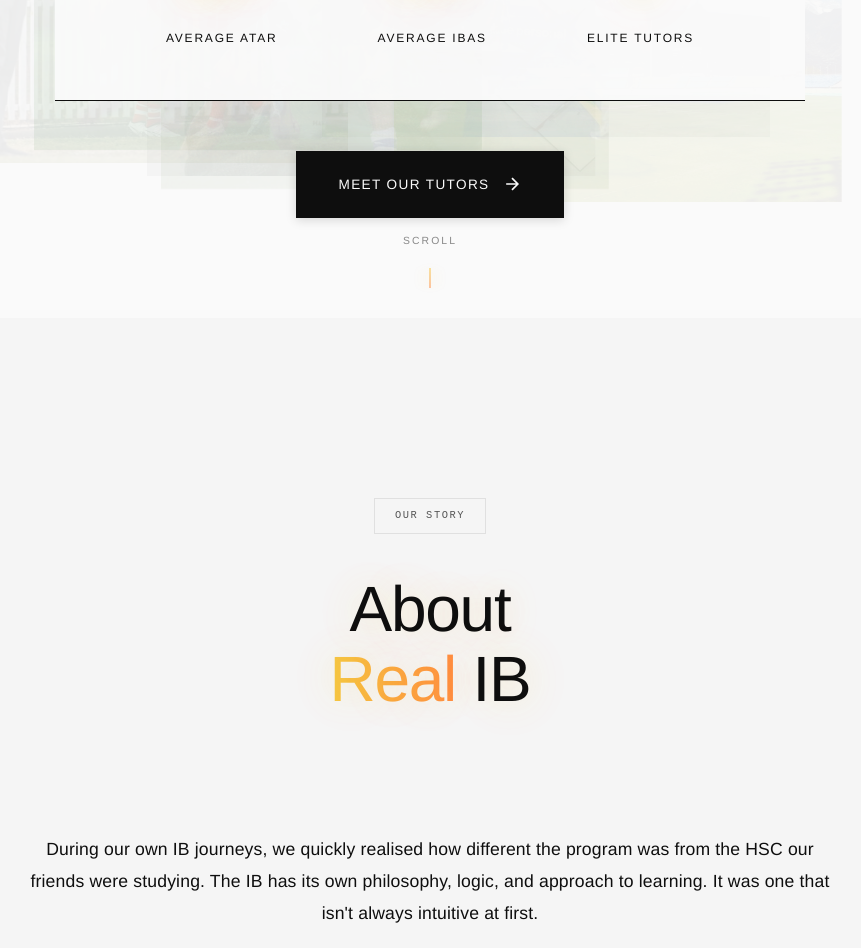
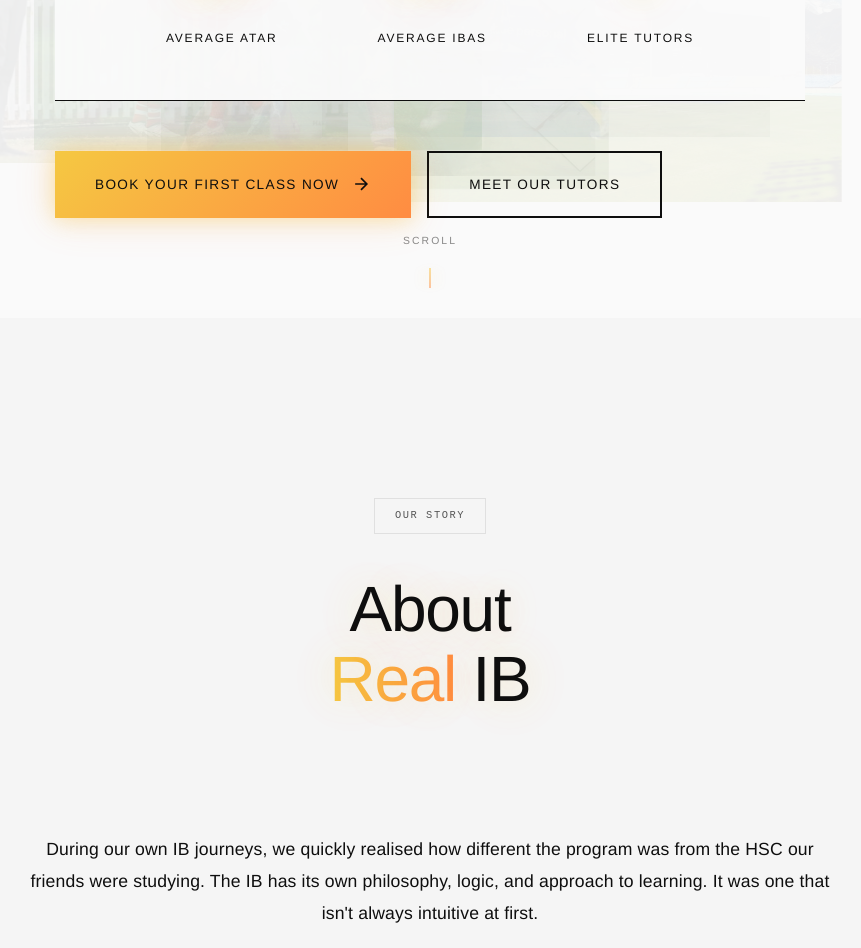
Before and after one commit to leontitmuss5-bit/Realistically--IB, a Next.js app: page /home in a window 1280 px wide. Shown: the part 970-1918 px from the top of the page, without its empty margins (210-1071 px from the left). Built offline with nearby package versions, Linux system fonts and the light colour scheme.

Commit message:
first commit

```diff
--- a/src/app/home/home.module.css
+++ b/src/app/home/home.module.css
@@ -167,6 +167,66 @@
   text-transform: uppercase;
   letter-spacing: var(--letter-spacing-wider);
   font-weight: var(--font-weight-normal);
+}
+
+.heroButtons {
+  display: flex;
+  gap: var(--space-4);
+  flex-wrap: wrap;
+  margin-top: var(--space-4);
+}
+
+.ctaButtonPrimary {
+  display: inline-flex;
+  align-items: center;
+  gap: var(--space-3);
+  padding: var(--space-5) var(--space-10);
+  background: linear-gradient(135deg, #F5C842 0%, #FF8C42 100%);
+  color: #0e0e0e;
+  font-weight: var(--font-weight-medium);
+  font-size: var(--font-size-sm);
+  transition: all 0.4s ease;
+  border: none;
+  text-transform: uppercase;
+  letter-spacing: var(--letter-spacing-wide);
+  box-shadow: 0 0 20px rgba(245, 200, 66, 0.4), 0 0 40px rgba(255, 140, 66, 0.2);
+  position: relative;
+}
+
+.ctaButtonPrimary:hover {
+  box-shadow: 0 0 35px rgba(245, 200, 66, 0.6), 0 0 70px rgba(255, 140, 66, 0.4), 0 0 100px rgba(255, 170, 51, 0.25);
+  transform: translateY(-2px);
+}
+
+.ctaButtonPrimary:focus-visible {
+  outline: none;
+  box-shadow: 0 0 0 3px rgba(245, 200, 66, 0.6), 0 0 35px rgba(245, 200, 66, 0.5);
+}
+
+.ctaButtonSecondary {
+  display: inline-flex;
+  align-items: center;
+  gap: var(--space-3);
+  padding: var(--space-5) var(--space-10);
+  background: transparent;
+  color: var(--color-text-primary);
+  font-weight: var(--font-weight-normal);
+  font-size: var(--font-size-sm);
+  transition: all 0.4s ease;
+  border: 2px solid var(--color-text-primary);
+  text-transform: uppercase;
+  letter-spacing: var(--letter-spacing-wide);
+}
+
+.ctaButtonSecondary:hover {
+  background: var(--color-text-primary);
+  color: var(--color-bg-primary);
+  transform: translateY(-2px);
+}
+
+.ctaButtonSecondary:focus-visible {
+  outline: none;
+  box-shadow: 0 0 0 3px rgba(14, 14, 14, 0.3);
 }
 
 .ctaButton {
@@ -858,6 +918,16 @@
     width: 100%;
     justify-content: center;
   }
+
+  .heroButtons {
+    flex-direction: column;
+  }
+
+  .ctaButtonPrimary,
+  .ctaButtonSecondary {
+    width: 100%;
+    justify-content: center;
+  }
 }
 
 /* ===== Reduced Motion ===== */
--- a/src/app/home/page.tsx
+++ b/src/app/home/page.tsx
@@ -128,12 +128,17 @@ export default function HomePage() {
                 <span className={styles.statLabel}>Elite Tutors</span>
               </div>
             </div>
-            <Link href="#tutors" className={styles.ctaButton}>
-              Meet Our Tutors
-              <svg width="20" height="20" viewBox="0 0 24 24" fill="none" stroke="currentColor" strokeWidth="2" aria-hidden="true">
-                <path d="M5 12h14M12 5l7 7-7 7" />
-              </svg>
-            </Link>
+            <div className={styles.heroButtons}>
+              <Link href="/book" className={styles.ctaButtonPrimary}>
+                Book Your First Class Now
+                <svg width="20" height="20" viewBox="0 0 24 24" fill="none" stroke="currentColor" strokeWidth="2" aria-hidden="true">
+                  <path d="M5 12h14M12 5l7 7-7 7" />
+                </svg>
+              </Link>
+              <Link href="#tutors" className={styles.ctaButtonSecondary}>
+                Meet Our Tutors
+              </Link>
+            </div>
           </div>
         </div>
         <div className={styles.scrollIndicator} aria-hidden="true">
```
